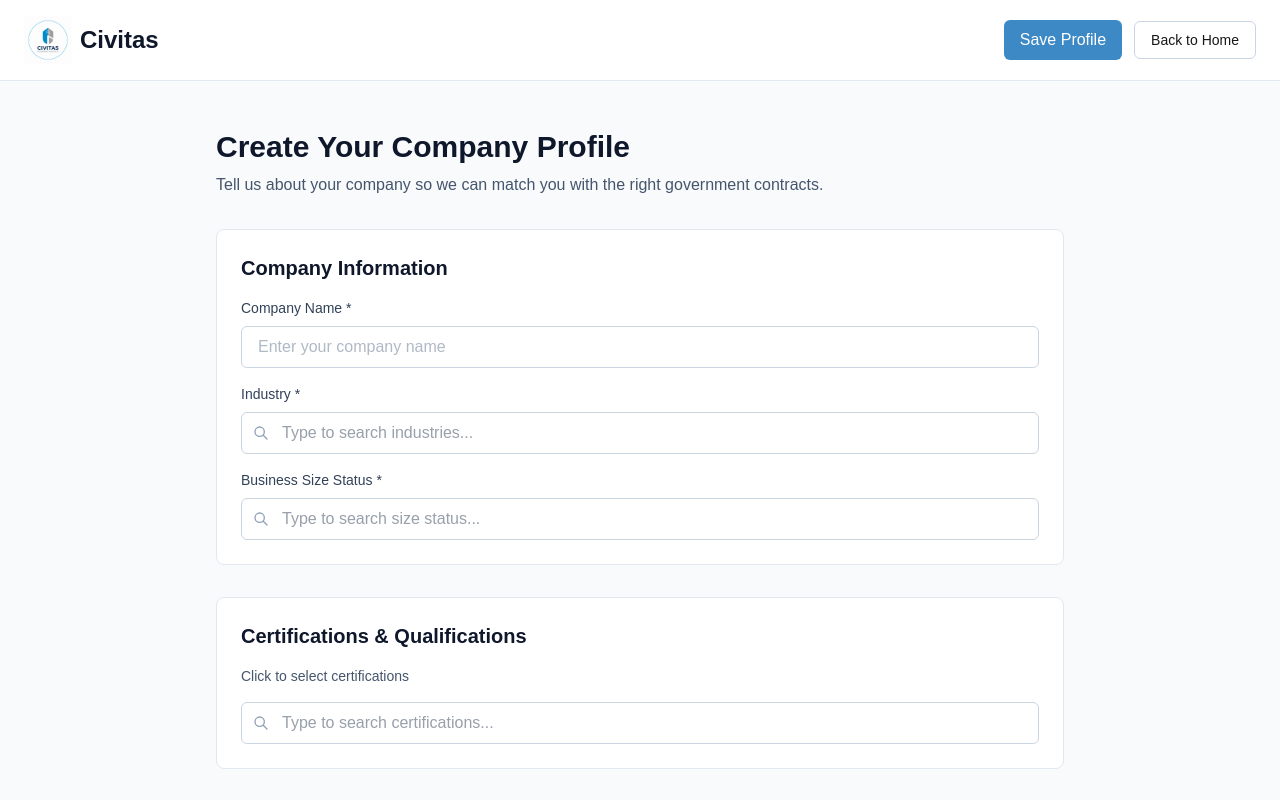
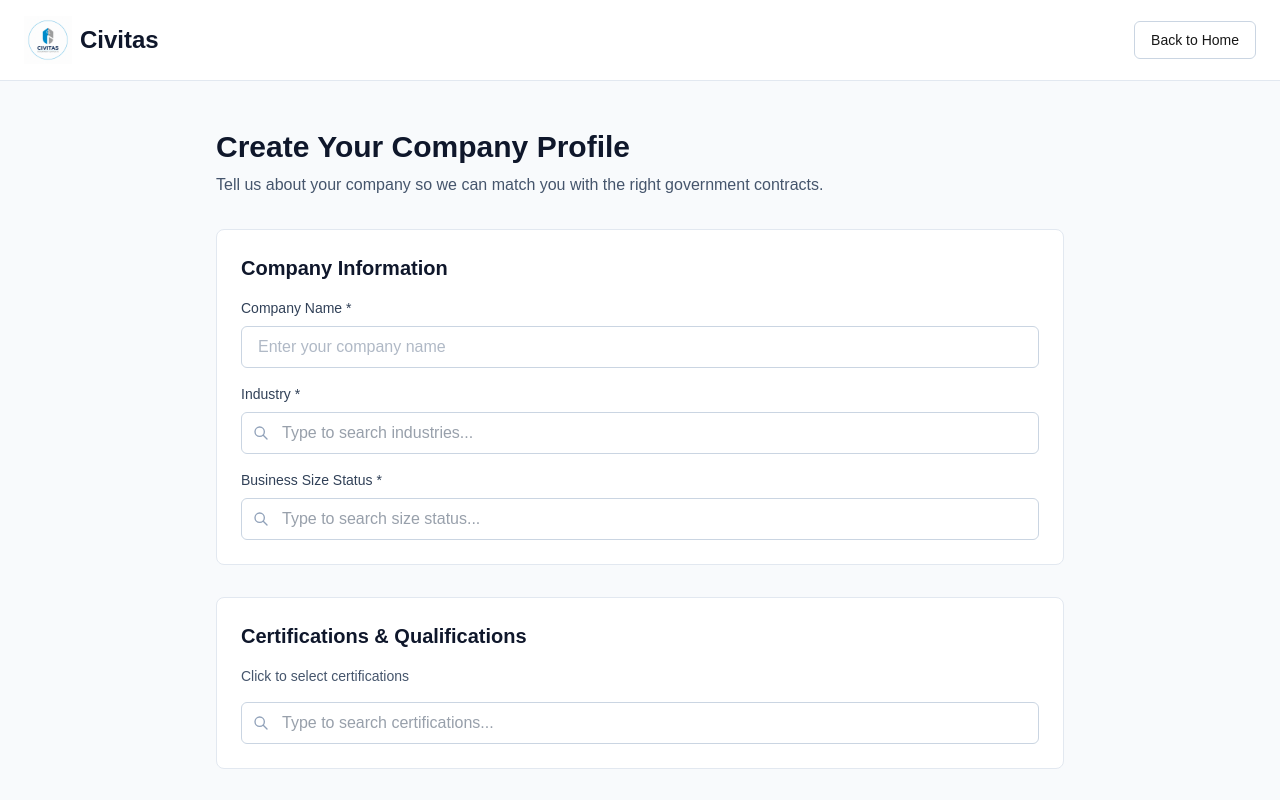
Before and after one commit to bballhaus/civitas, a Next.js app in the folder front_end/: page /profile-setup in a window 1280 px wide. Shown: the top 800 px of the page. Built offline with nearby package versions, Linux system fonts and the light colour scheme.

Commit message:
remove redundant save profile button from header

```diff
--- a/front_end/src/app/profile-setup/page.tsx
+++ b/front_end/src/app/profile-setup/page.tsx
@@ -477,12 +477,6 @@ export default function ProfileSetup() {
             <span className="text-2xl font-bold text-slate-900">Civitas</span>
           </div>
           <div className="flex items-center gap-3">
-            <button
-              onClick={() => router.push("/profile")}
-              className="px-4 py-2 bg-[#3C89C6] text-white font-medium rounded-md hover:bg-[#2d6fa0] transition-colors"
-            >
-              Save Profile
-            </button>
             <button
               onClick={() => router.push("/")}
               className="px-4 py-2 text-sm border border-slate-300 rounded-md hover:bg-slate-50"
```
